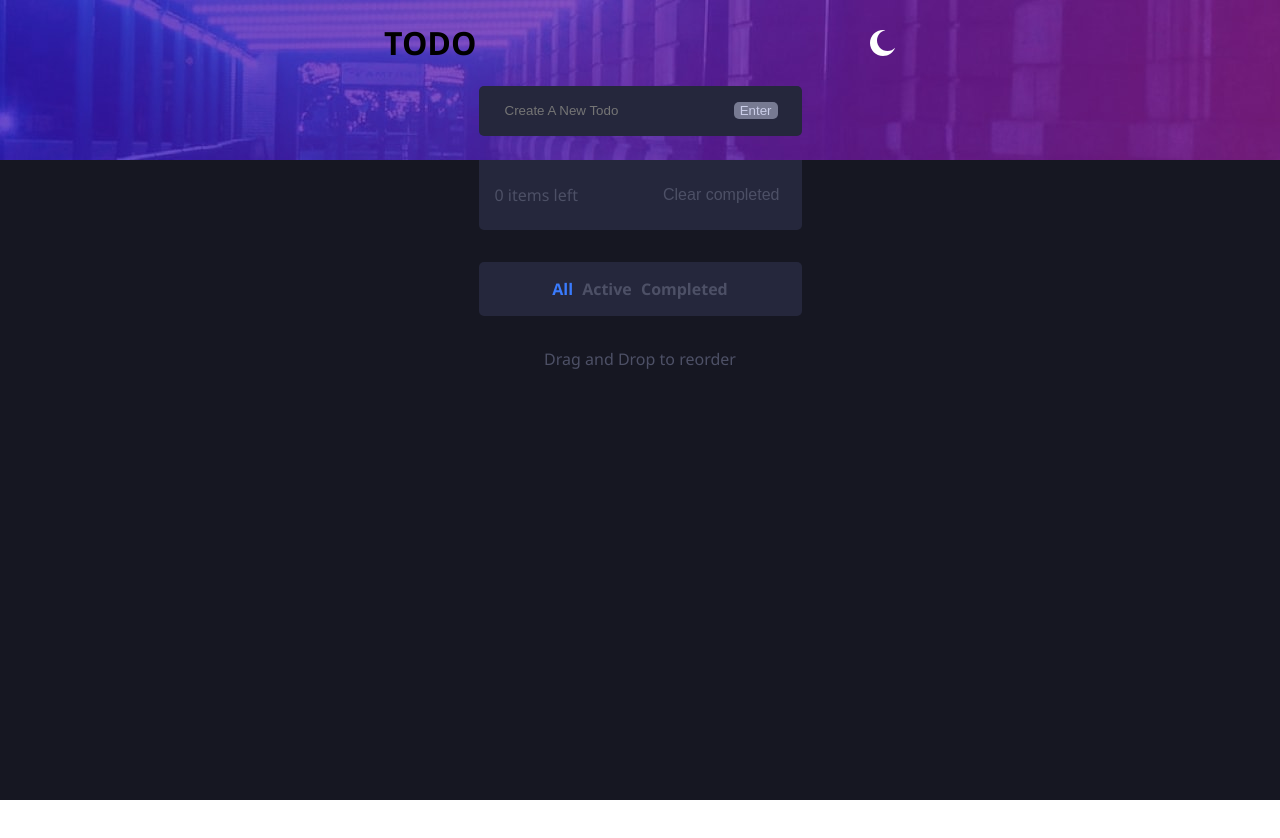
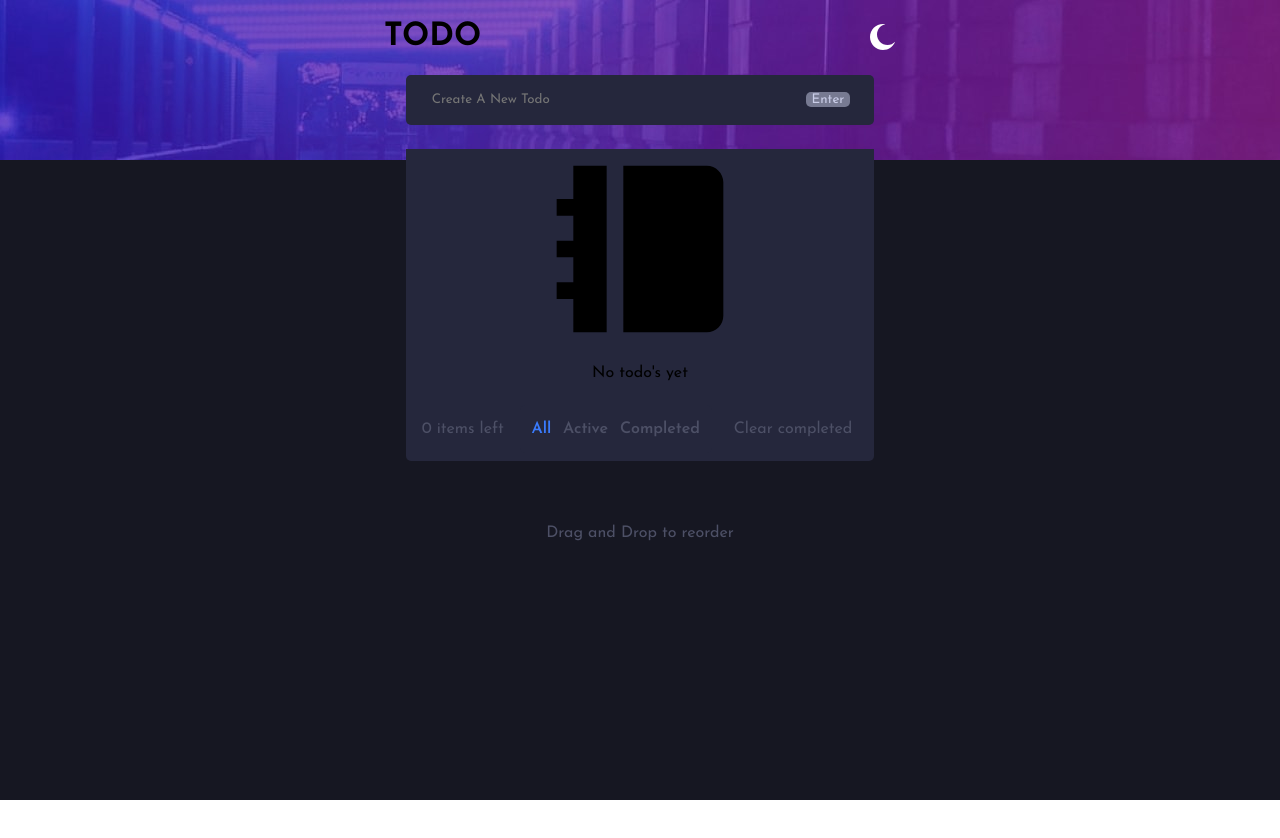
Before and after one commit to Perry-Cham/react-todo-project, a React (Vite) app: page / in a window 1280 px wide. Shown: the top 838 px of the page. Built offline with nearby package versions, Linux system fonts and the light colour scheme.

Commit message:
Completed desktop light mode, added No todos page

```diff
--- a/index.html
+++ b/index.html
@@ -2,6 +2,9 @@
 <html lang="en">
   <head>
     <meta charset="UTF-8" />
+    <link rel="preconnect" href="https://fonts.googleapis.com">
+<link rel="preconnect" href="https://fonts.gstatic.com" crossorigin>
+<link href="https://fonts.googleapis.com/css2?family=Josefin+Sans:ital,wght@0,100..700;1,100..700&display=swap" rel="stylesheet">
     <link rel="icon" type="image/svg+xml" href="/vite.svg" />
     <meta name="viewport" content="width=device-width, initial-scale=1.0" />
     <title>Vite + React</title>
--- a/package.json
+++ b/package.json
@@ -10,6 +10,9 @@
     "preview": "vite preview"
   },
   "dependencies": {
+    "@dnd-kit/core": "^6.3.1",
+    "@dnd-kit/sortable": "^10.0.0",
+    "@dnd-kit/utilities": "^3.2.2",
     "react": "^19.1.0",
     "react-dnd": "^16.0.1",
     "react-dnd-html5-backend": "^16.0.1",
--- /dev/null
+++ b/src/components/counter.jsx
@@ -0,0 +1,23 @@
+import Footer from "./footer";
+
+function Counter({setActive, activePage, list, setList, All, setAll, theme, todos, viewPort}){
+  return(
+    <div className={`counter ${theme}`}>
+        <p>{todos.filter(todo => todo.done !== true).length} {todos.filter(todo => todo.done !== true).length == 1 ? 'item left' : 'items left'}</p>
+
+       {viewPort > 650 && <Footer
+        setActive={setActive}
+   activePage={activePage}
+   list={todos}
+   setList={setList}
+   setAll={setAll}
+   All={All}
+   theme={theme}
+        />}
+        <div className="One">
+        <button onClick={() =>{handleClear()}}>Clear completed</button>
+        </div>
+  </div>
+    )
+}
+export default Counter
--- a/src/components/footer.jsx
+++ b/src/components/footer.jsx
@@ -14,10 +14,9 @@ function completed(){
   const activeTodos = All.filter((todos) => todos.done === true)
     setActive("Complete")
       setList(activeTodos)
-
 }
     return (
-    <nav className={`footer-navigation ${theme}`}>
+    <nav className={`footer-navigation  ${theme}`}>
             <ul>
             <li onClick={() => all()} className={activePage == "All" ? "active-page":""}>All</li>
             <li onClick={() => active()} className={activePage == "Active" ? "active-page":""}>Active</li>
--- a/src/components/todo-list.jsx
+++ b/src/components/todo-list.jsx
@@ -1,18 +1,19 @@
 import {useState, useEffect} from "react"
 import Todo from "./todo"
 import AddTodo from "./add-todo"
+import Counter from "./counter.jsx"
 import Footer from "./footer"
 
 function Todolist({theme}){
   const [allTodos, setAllTodos] = useState([])
   const [page, setPage] = useState("All")
   const [todos, setTodos] = useState([])
+  const viewPort = window.innerWidth;
   useEffect(() => {
     const oldTodos = localStorage.getItem('todos')
     if(oldTodos){
       setTodos(JSON.parse(oldTodos))
       setAllTodos(JSON.parse(oldTodos))
-
     }
   }, [])
   function handleAddTodo(text) {
@@ -57,7 +58,7 @@ function Todolist({theme}){
       setTodo={(text) => handleAddTodo(text)}
       theme={themeCheck}
       />
-   <ul className={`todo-body ${themeCheck}`}>
+  {todos.length > 0 ? <ul className={`todo-body ${themeCheck}`}>
     {todos.map((todo) => (
      <Todo
       value={todo.value}
@@ -69,14 +70,22 @@ function Todolist({theme}){
       theme={themeCheck}
       />
     ))}
-  </ul>
-  <div className={`counter ${themeCheck}`}>
-        <p>{todos.filter(todo => todo.done !== true).length} {todos.filter(todo => todo.done !== true).length == 1 ? 'item left' : 'items left'}</p>
-        <div className="One">
-        <button onClick={() =>{handleClear()}}>Clear completed</button>
-        </div>
-  </div>
-   <Footer
+  </ul>: <div className={`No-todos ${themeCheck ? "dark-mode-bg": "light-mode"}`}>
+    <img src="/images/booklet-fill.svg"/>
+    <p clasName="No-todos-p">No todo's yet</p>
+  </div>}
+  <Counter
+  setActive={setPage}
+   activePage={page}
+   list={todos}
+   setList={setTodos}
+   setAll={setAllTodos}
+   All={allTodos}
+   theme={themeCheck}
+   todos={todos}
+   viewPort={viewPort}
+  />
+  {viewPort < 650 && <Footer
    setActive={setPage}
    activePage={page}
    list={todos}
@@ -84,7 +93,7 @@ function Todolist({theme}){
    setAll={setAllTodos}
    All={allTodos}
    theme={themeCheck}
-   />
+   />}
     </div>
     )
   }
--- a/src/styles/styles.css
+++ b/src/styles/styles.css
@@ -2,7 +2,7 @@
 body{
   margin: 0;
   padding: 0;
-  font-family: 'Segoe UI', Roboto,  'Open sans', 'Helvetica Nue', sans-serif;
+  font-family: "Josefin Sans", 'Segoe UI', Roboto,  'Open sans', 'Helvetica Nue', sans-serif;
   min-height:100vh;
   box-sizing:border-box;
   --bright-blue: hsl(220, 98%, 61%);
@@ -19,7 +19,7 @@ body{
 --very-dark-grayish-blue: hsl(233, 14%, 35%);
 --very-dark-grayish-blue-2: hsl(237, 14%, 26%);
   --s-radius:5px;
-  --font:font-family: 'Segoe UI', Roboto,  'Open sans', 'Helvetica Nue', sans-serif;
+  --font:font-family: "Josefin Sans", 'Segoe UI', Roboto,  'Open sans', 'Helvetica Nue', sans-serif;
 }
 .main{
   min-height:100vw;
@@ -54,6 +54,7 @@ display:flex;
 .todo-input input{
   height:1rem;
   border:none;
+  font-family:var(--font);
 }
 .todo-input input:focus{
   outline:none;
@@ -63,6 +64,7 @@ display:flex;
   border-radius:5px;
   background-color: var(--dark-grayish-blue);
   color:var(--light-grayish-blue);
+  font-family:var(--font);
 }
 .todo-body{
   padding-left: 0;
@@ -101,9 +103,9 @@ display:flex;
     url('/images/icon-check.svg') no-repeat center / contain,
     linear-gradient(to bottom, hsl(192, 100%, 67%),hsl(280, 87%, 65%))
 }
-.completed p{
+.complete p{
   text-decoration:line-through ;
-  color:var(--very-dark-grayish-blue);
+color:var(--very-dark-grayish-blue)!important;
 }
 .todo-p-wrapper{
   display:flex;
@@ -116,6 +118,21 @@ button.delete-todo{
   background-color: inherit;
   border:none;
 }
+.No-todos{
+  background-color: inherit;
+  display: flex;
+  flex-direction: column;
+  justify-content: center;
+  align-items: center;
+
+}
+.No-todos img{
+  height:200px;
+  width:auto;
+}
+.No-todos p{
+  margin-top:1rem;
+}
 .counter{
   display:flex;
   flex-direction: row;
@@ -127,7 +144,8 @@ button.delete-todo{
 .counter button{
   background-color:var(--dark-mode-bg);
   border:none;
-  color:var(--very-dark-grayish-blue)
+  color:var(--very-dark-grayish-blue);
+  font-family:var(--font);
 }
 
 .One{
@@ -161,6 +179,12 @@ button.delete-todo{
 .active-page{
   color:var(--bright-blue);
 }
+.footer-navigation.show-footer{
+    display:flex;
+  }
+  .footer-navigation.hide-footer{
+    display:none;
+  }
 .message{
   background-color: inherit;
   margin-top:2rem;
@@ -185,22 +209,20 @@ z-index:-1;
 .main-body.dark-mode-bg{
   background-color: var(--very-dark-blue);
 }
-.todo-body.dark-mode-bg p{
+.todo-body.dark-mode-bg p, No-todos-p{
   color:var(--light-grayish-blue);
 }
+
 .todo-input.dark-mode-bg input{
   color:white;
   background-color: var(--dark-mode-blue);
 }
 
-.counter.dark-mode-bg{
+.counter.dark-mode-bg, .footer-navigation.dark-mode-bg, .message.dark-mode-bg{
   color:var(--very-dark-grayish-blue)
 }
-.footer-navigation.dark-mode-bg{
-  color:var(--very-dark-grayish-blue)
-}
+
 .message.dark-mode-bg{
-  color:var(--very-dark-grayish-blue);
   background-color: var(--very-dark-blue);
 }
 
@@ -243,6 +265,17 @@ z-index:-1;
   background-image:url(/images/bg-mobile-light.jpg);
 }
 }
-@media only screen and (max-width:650px){
-
+@media only screen and (min-width:650px){
+ .footer-navigation{
+   width:12rem;
+ }
+   .footer-navigation ul{
+     width:100%;
 }
+  .One{
+    margin-left:1rem;
+  }
+  .counter p{
+    margin-right:1rem;
+  }
+}
```
Also changed, not shown: public/images/booklet-fill.svg (added), 1 other file (tests, documents, lock files or other folders).
